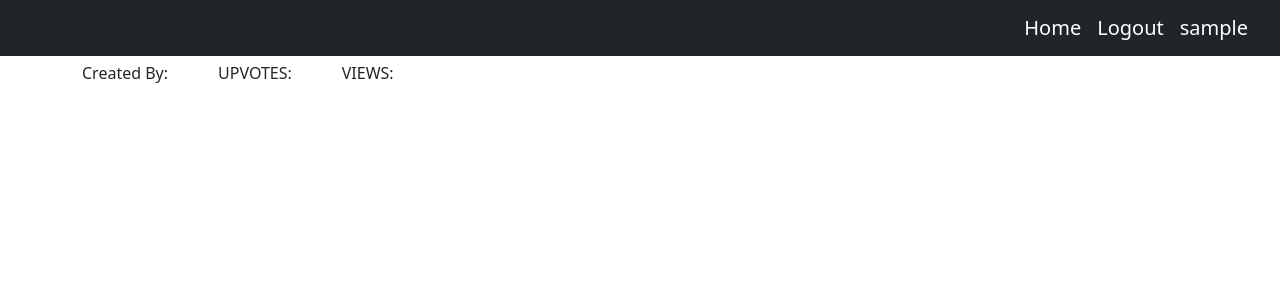
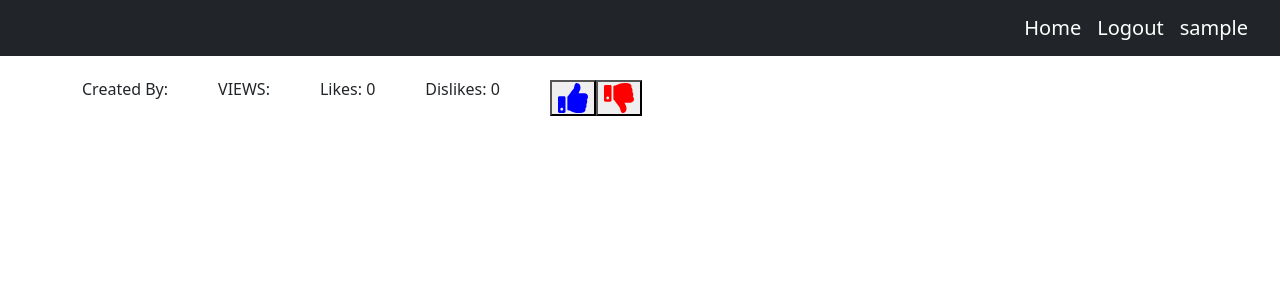
Before and after one commit to VaibhavAggarwal44/frontend, a React (Create React App) app: page /view/article in a window 1280 px wide. Shown: the top 300 px of the page. Built offline with nearby package versions, Linux system fonts and the light colour scheme; no server answers; sample sign-in values are in the browser's storage.

Commit message:
like dislike enabled

```diff
--- a/package.json
+++ b/package.json
@@ -5,6 +5,7 @@
   "dependencies": {
     "@emotion/react": "^11.10.4",
     "@emotion/styled": "^11.10.4",
+    "@fortawesome/fontawesome-svg-core": "^6.4.0",
     "@mui/icons-material": "^5.10.6",
     "@mui/lab": "^5.0.0-alpha.100",
     "@mui/material": "^5.10.6",
@@ -18,6 +19,7 @@
     "json-server": "^0.17.3",
     "react": "^18.2.0",
     "react-dom": "^18.2.0",
+    "react-icons": "^4.10.1",
     "react-router-dom": "^6.14.0",
     "react-scripts": "5.0.1",
     "react-switch": "^7.0.0",
--- a/src/AllArticles.css
+++ b/src/AllArticles.css
@@ -3,7 +3,7 @@
     height: 4rem;
     margin-left: 10px;
     margin-bottom: 10px;
-    /* align-items: center; */
+    align-items: center;
     border: 2px solid black !important;
 }
 
--- a/src/AllArticles.jsx
+++ b/src/AllArticles.jsx
@@ -1,5 +1,4 @@
 import React, { useEffect, useState } from "react"
-// import "./Search/SearchPage.css"
 import "./AllArticles.css"
 import { Link,useNavigate } from "react-router-dom";
 import ArticleListItem from "./ArticleListItem";
@@ -15,10 +14,18 @@ const AllArticles = () => {
   let var1=false;
   let var2=false;
 
+  useEffect(() => {
+    let username=sessionStorage.getItem('username')
+    if(username==='' || username===null){
+      navigate('/login')
+    }else{
+      handleChange("articles/sortView")
+    }
 
+ }, []);
 
   const [currentPage, setCurrentPage]=useState(1);
-  const recordsPerPage=5;
+  const recordsPerPage=4;
   const lastIndex=currentPage*recordsPerPage;
   const firstIndex=lastIndex-recordsPerPage;
   const records=articles.slice(firstIndex,lastIndex);
@@ -27,14 +34,6 @@ const AllArticles = () => {
 
   const navigate=useNavigate()
 
-  useEffect(() => {
-    let username=sessionStorage.getItem('username')
-    // console.log(username)
-    if(username==='' || username===null){
-      navigate('/login')
-    }
-
- }, []);
 
   function nextPage(){
     if(currentPage!==lastIndex && currentPage!==npage){
@@ -73,9 +72,9 @@ const AllArticles = () => {
         }
     }
 
-    useEffect(() => {
-        handleChange("articles")
-    }, []);
+    // useEffect(() => {
+    //     handleChange("articles")
+    // }, []);
 
   const handleChange = (message) => {
     try{
@@ -106,10 +105,10 @@ const AllArticles = () => {
   return (
     <div>
       <Navbar/>
+
       <div className="container checker2">
-        <button className="style-button btn btn-primary" onClick={(e)=>{var1=false; var2=false; handleChange2(e);}}>View All</button>
-        <button className="style-button btn btn-primary" onClick={(e)=>{var1=true; var2=false; handleChange2(e);}}>Sort by likes</button>
-        <button className="style-button btn btn-primary" onClick={(e)=>{var1=false; var2=true; handleChange2(e);}}>Sort by views</button>
+        <button className="style-button btn btn-primary my-2 justify-content-center" onClick={(e)=>{var1=true; var2=false; handleChange2(e);}}>Sort by likes</button>
+        <button className="style-button btn btn-primary my-2 justify-content-center" onClick={(e)=>{var1=false; var2=true; handleChange2(e);}}>Sort by views</button>
         {records.length>0 &&
         // (<table id="customers">
         // <thead>
--- a/src/ArticleBody.jsx
+++ b/src/ArticleBody.jsx
@@ -3,9 +3,19 @@ import { useEffect } from 'react'
 import { useState } from 'react'
 import Navbar from './NavBar/Navbar'
 import {useNavigate} from "react-router-dom"
+import {FaThumbsUp,FaThumbsDown} from 'react-icons/fa'
+import { IconContext } from "react-icons/lib";
 import './App.css'
+import Likedislike from './LikeDislike/Likedislike'
 
 function ArticleBody() {
+    const [likeColor,setLikeColor]=useState("blue")
+    const [dislikeColor,setDislikeColor]=useState("red")
+
+    const [likes,setLikes]=useState(0)
+
+    const [dislikes,setDisLikes]=useState(0)
+    let username=sessionStorage.getItem('username')
 
     const [article,setArticle]=useState({})
 
@@ -22,6 +32,8 @@ function ArticleBody() {
 
    }, []);
 
+   useEffect(()=>{},[likeColor,dislikeColor])
+
    const func2= ()=>{
     let articleId=localStorage.getItem('articleid')
     console.log("fetcher")
@@ -32,10 +44,63 @@ function ArticleBody() {
       })
       .then(data => {
         setArticle(data)
+        setLikes(data.likes)
+        setDisLikes(data.dislikes)
+
+        if(data.dislikedBy.includes(username)){
+          setDislikeColor("grey")
+          setLikeColor("blue")
+        }
+        if(data.likedBy.includes(username)){
+          setLikeColor("grey")
+          setDislikeColor("red")
+        }
+
       })
       .catch((err)=>{
         console.log(err)
       })
+   }
+
+   const likeHandler=(e)=>{
+    e.preventDefault()
+    let articleId=localStorage.getItem('articleid')
+    // console.log(likeColor)
+    setLikeColor("grey")
+    setDislikeColor("red")
+
+      fetch(`http://localhost:8081/apis/${articleId}/${username}/like`)
+      .then(response => {
+        console.log("response.json()");
+        return response.json();
+      })
+      .then(data => {
+        setLikes(data.likes)
+        setDisLikes(data.dislikes)
+      })
+
+      return ;
+
+   }
+
+   const dislikeHandler=(e)=>{
+    e.preventDefault()
+    let articleId=localStorage.getItem('articleid')
+    // console.log(likeColor)
+    setDislikeColor("grey")
+          setLikeColor("blue")
+      fetch(`http://localhost:8081/apis/${articleId}/${username}/dislike`)
+      .then(response => {
+        console.log("response.json()");
+        return response.json();
+      })
+      .then(data => {
+        setLikes(data.likes)
+        setDisLikes(data.dislikes)
+      })
+
+      return ;
+
    }
 
 
@@ -43,12 +108,29 @@ function ArticleBody() {
     <>
     <Navbar/>
         <div className="container">
-          <div className='headers-article'>
+          <div className='headers-article py-3'>
             <h6>Created By: {article.createdBy}</h6>
-            <h6>UPVOTES: {article.likes}</h6>
+
             <h6>VIEWS: {article.views}</h6>
+
+            <h6>Likes: {likes}</h6>
+
+            <h6>Dislikes: {dislikes}</h6>
+
+            <div>
+              <button onClick={(e)=>likeHandler(e)}>
+                  <IconContext.Provider value={{ color: `${likeColor}`,size:30 }}>
+                      <FaThumbsUp/>
+                  </IconContext.Provider>
+              </button>
+              <button onClick={(e)=>dislikeHandler(e)}>
+                  <IconContext.Provider value={{ color: `${dislikeColor}`,size:30 }}>
+                      <FaThumbsDown/>
+                  </IconContext.Provider>
+              </button>
           </div>
-          <h3>{article.heading}</h3>
+          </div>
+          <h1>{article.heading}</h1>
 
           <div dangerouslySetInnerHTML={{__html: article.displayBody}}></div>
         </div>
--- a/src/Authentication/Login.jsx
+++ b/src/Authentication/Login.jsx
@@ -48,12 +48,20 @@ const Login = () => {
         }
     }
 
+    function hasWhiteSpace(s) {
+        return s.indexOf(' ') >= 0;
+      }
+
     const validate = () => {
         let result = true;
         console.log("yes")
         if (username === '' || username === null) {
             result = false;
             toast.warning('Please Enter Username');
+        }
+        if(hasWhiteSpace(username)){
+            result=false;
+            toast.warning('enter valid username')
         }
         if (password === '' || password === null) {
             result = false;
--- a/src/Authentication/Register.jsx
+++ b/src/Authentication/Register.jsx
@@ -17,12 +17,20 @@ const Register = () => {
 
     const usenavigate = useNavigate();
 
+    function hasWhiteSpace(s) {
+        return s.indexOf(' ') >= 0;
+      }
+
     const IsValidate = () => {
         let isproceed = true;
         let errormessage = 'Please enter the value in ';
         if (username === null || username === '') {
             isproceed = false;
             errormessage += ' Username,';
+        }
+        if(hasWhiteSpace(username)){
+            isproceed=false;
+            toast.warning('enter valid username')
         }
         if (password === null || password === '') {
             isproceed = false;
--- /dev/null
+++ b/src/LikeDislike/Likedislike.jsx
@@ -0,0 +1,14 @@
+import React from 'react'
+
+function Likedislike() {
+
+
+
+  return (
+    <>
+
+    </>
+  )
+}
+
+export default Likedislike
--- a/src/UserArticles/UserArticles.jsx
+++ b/src/UserArticles/UserArticles.jsx
@@ -4,6 +4,7 @@ import { useEffect } from 'react';
 import { useState } from 'react';
 import {useNavigate} from "react-router-dom"
 import Navbar from '../NavBar/Navbar';
+import { Typography } from '@mui/material';
 
 function UserArticles() {
 
@@ -35,7 +36,10 @@ function UserArticles() {
     <>
     <Navbar/>
     <div className="container">
-        <h1>THESE ARE YOUR ARTICLES:</h1>
+    <Typography sx={{ margin:"5%" }} variant="h3" align="center">
+        Your Articles:
+      </Typography>
+
         <div className="container w-75">
         {(articles.length>0 && (
             articles.map((article,i)=>(
```
Also changed, not shown: 1 other file (tests, documents, lock files or other folders).
